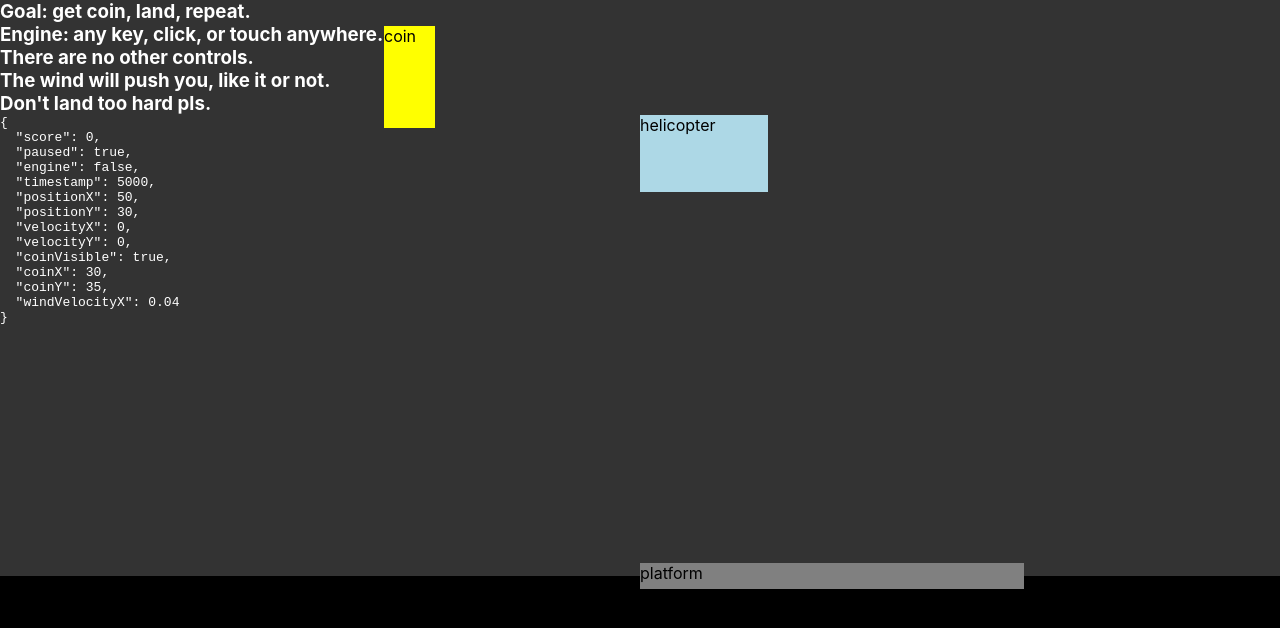
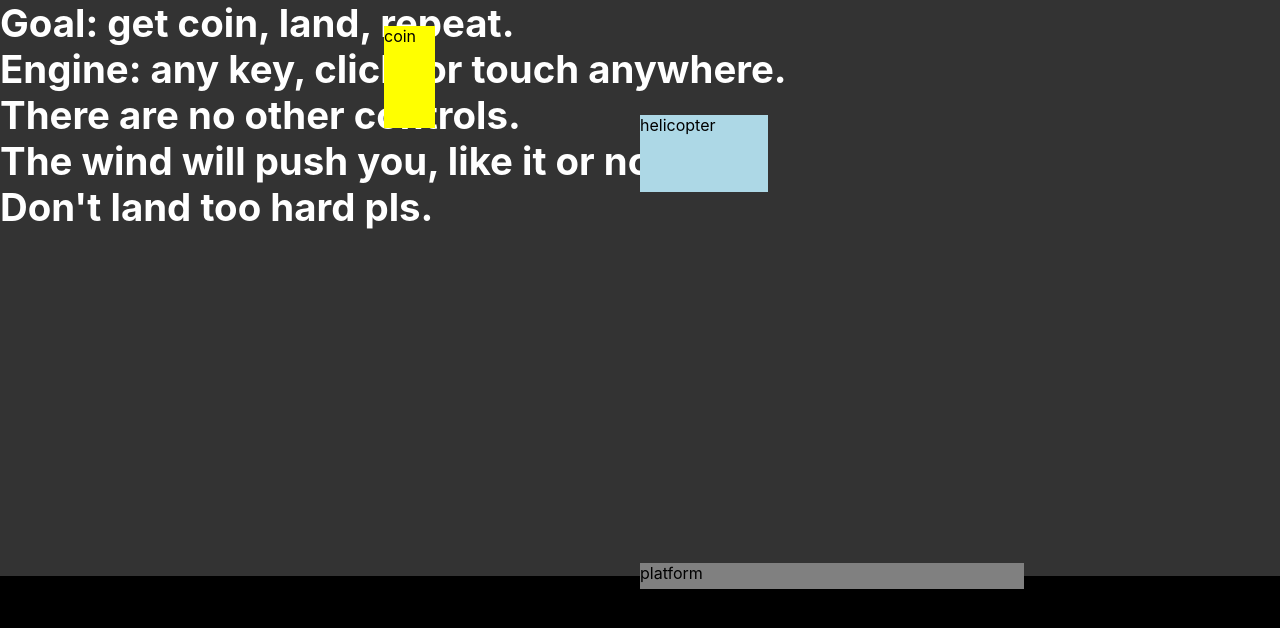
Before and after one commit to chrisbolin/stormcoins, a React (Create React App) app: page / in a window 1280 px wide. Shown: the top 628 px of the page. Built offline with nearby package versions, Linux system fonts and the light colour scheme.

Commit message:
<Dashboard>

```diff
--- a/src/App.css
+++ b/src/App.css
@@ -2,6 +2,13 @@ pre,
 h3 {
   margin: 0;
   color: white;
+}
+
+h3 {
+  font-size: 3vw;
+}
+pre {
+  font-size: 1vw;
 }
 
 .App {
--- a/src/App.tsx
+++ b/src/App.tsx
@@ -100,10 +100,13 @@ function Coin() {
 
 function Debug() {
   const state = useContext(StateContext);
+  if (window.location.port !== "3000") return null;
   return <pre style={{ margin: 0 }}>{JSON.stringify(state, null, 2)}</pre>;
 }
 
-function Instructions() {
+function Dashboard() {
+  const { paused, score, windVelocityX } = useContext(StateContext);
+  if (paused)
     return (
       <h3>
         Goal: get coin, land, repeat.
@@ -115,6 +118,13 @@ function Instructions() {
         The wind will push you, like it or not.
         <br />
         Don't land too hard pls.
+      </h3>
+    );
+  return (
+    <h3>
+      score: {score}
+      <br />
+      wind: {Math.round(windVelocityX * 1000)}
     </h3>
   );
 }
@@ -135,7 +145,7 @@ const Scene = memo(function() {
         width: `${SCENE_WIDTH}vw`
       }}
     >
-      <Instructions />
+      <Dashboard />
       <Debug />
       <Platform />
       <Coin />
```
Lines whose indentation alone changed are shown as unchanged.
